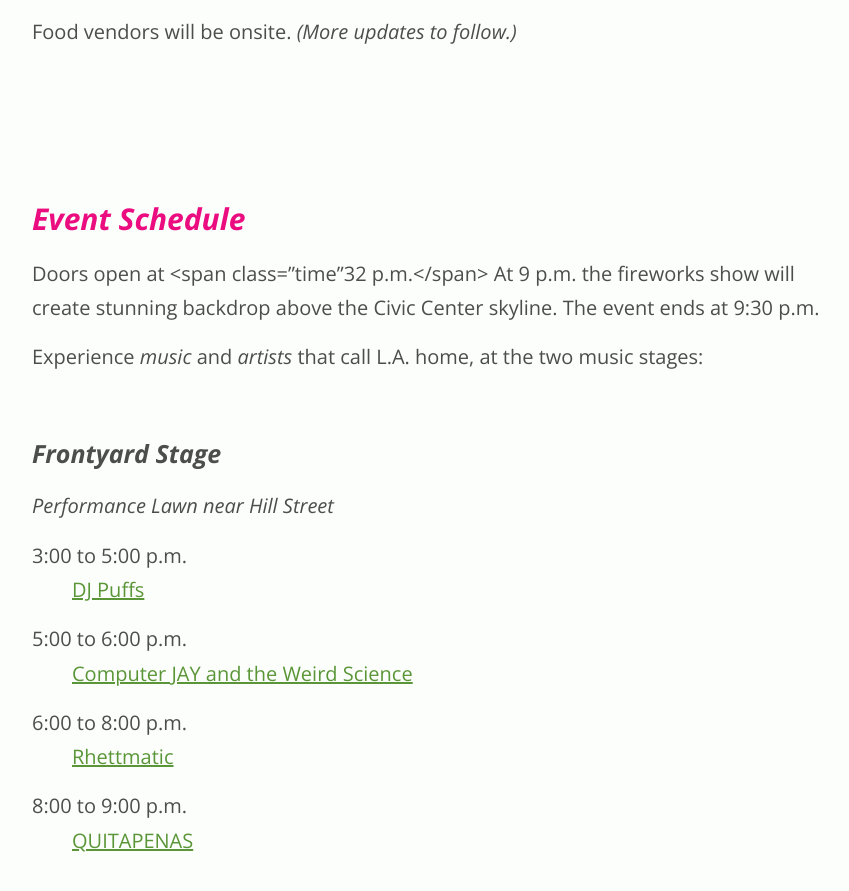
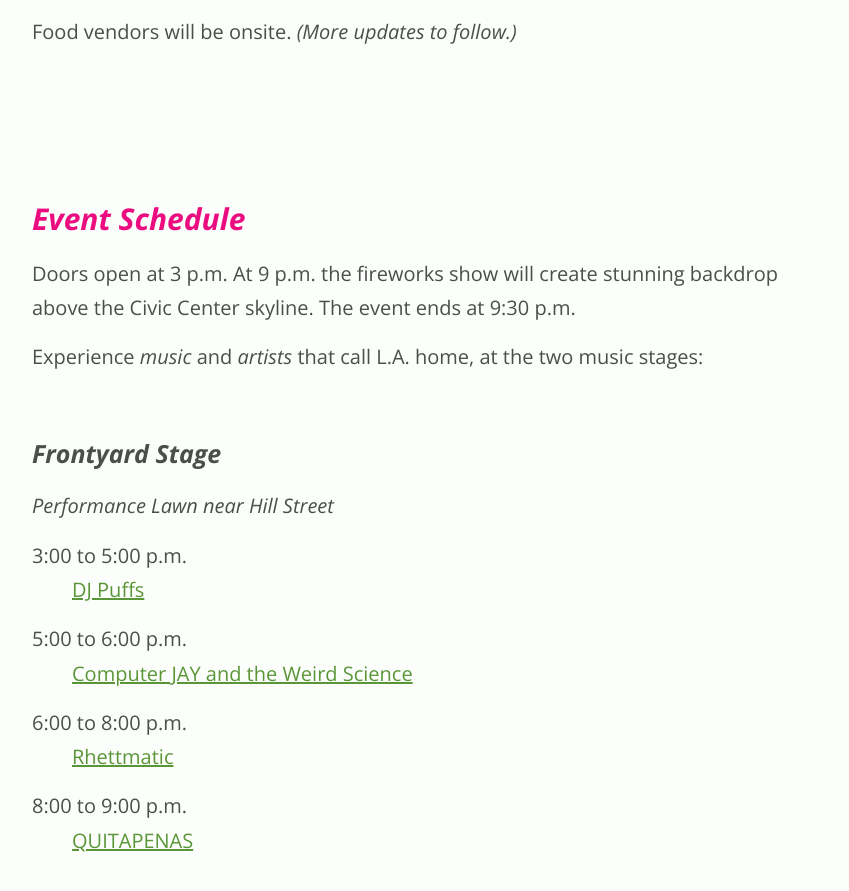
Before and after one commit to grandparkla/july4, a Jekyll site: the page built from index.markdown, in a window 1280 px wide and 900 px high, scrolled down 6593 px. Shown: the top 891 px of the window, without its empty margins (208-1057 px from the left). Built offline with Jekyll 4.4.1, drawn with Linux system fonts in a browser that asks for light colours; some of the changed text lies outside the part shown.

Commit message:
Update index.markdown

```diff
--- a/index.markdown
+++ b/index.markdown
@@ -168,7 +168,7 @@ Food vendors will be onsite. <em>(More updates to follow.)</em>
 
 ## Event Schedule
 
-Doors open at <span class="time"32 p.m.</span> At <span class="time">9 p.m.</span> the fireworks show will create stunning backdrop above the Civic Center skyline. The event ends at <span class="time">9:30 p.m.</span>
+Doors open at <span class="time">3 p.m.</span> At <span class="time">9 p.m.</span> the fireworks show will create stunning backdrop above the Civic Center skyline. The event ends at <span class="time">9:30 p.m.</span>
 
 Experience *music* and *artists* that call L.A. home, at the two music stages:
 
@@ -232,7 +230,8 @@ There will be a dedicated play spaces on the event lawn for children ages 4-14.
 : **Games:** Hop on board one of the game trucks and play with your friends!
 : **Face Painting:** Choose from designs made exclusively for 4th of July!
 : **The Love Bus:** Step aboard the bus and decorate it with whatever you love!
-: **Crafts:** Create your own colorful bracelet symbolizing  everything you love: Community, Family, and of course, Peace and love! --!>
+: **Crafts:** Create your own colorful bracelet symbolizing  everything you love: Community, Family, and of course, Peace and love!
+--!>
 
 ## Event Map
 
```
Also changed, not shown: other parts of index.markdown (+0 -2 lines).
